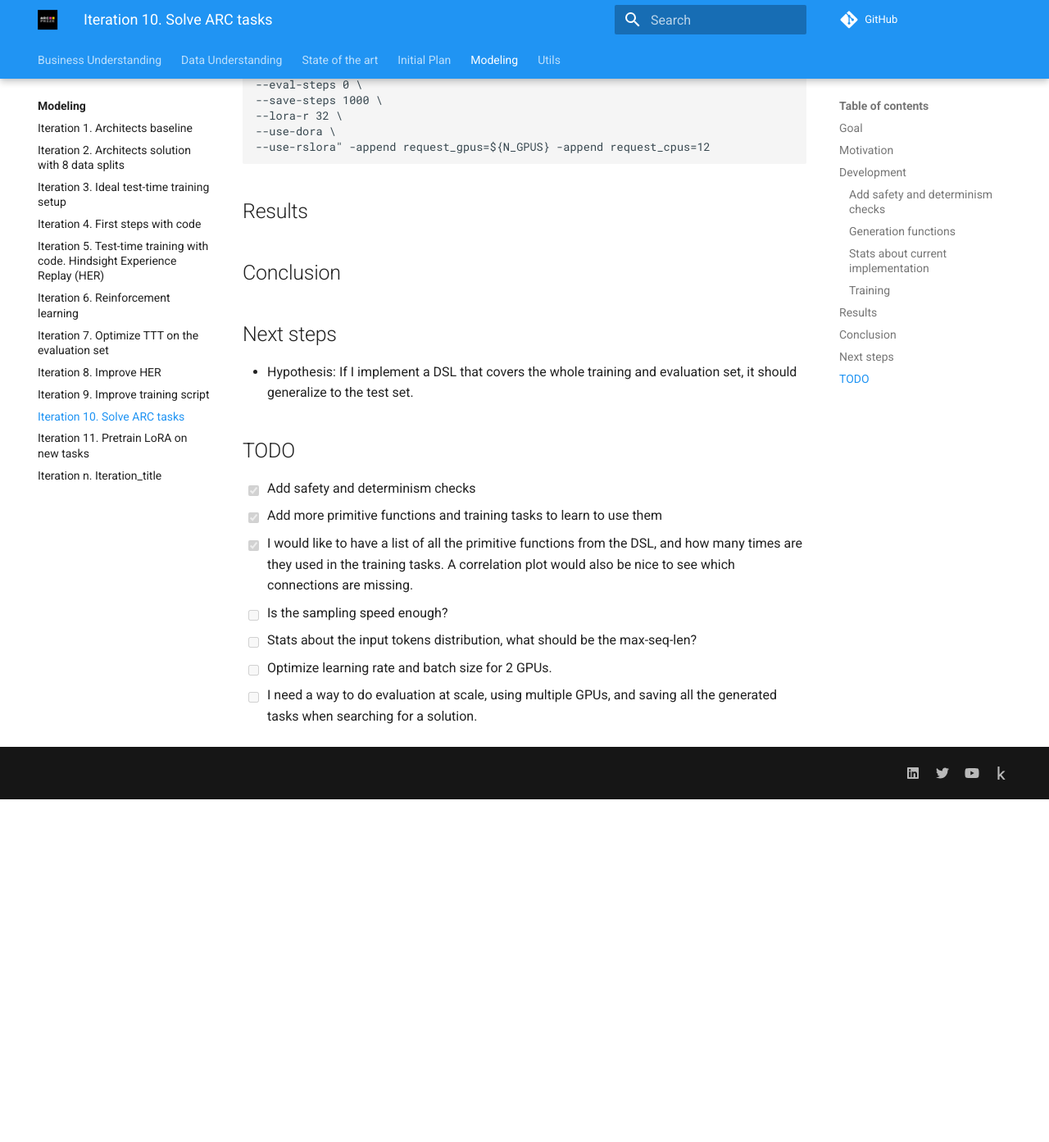
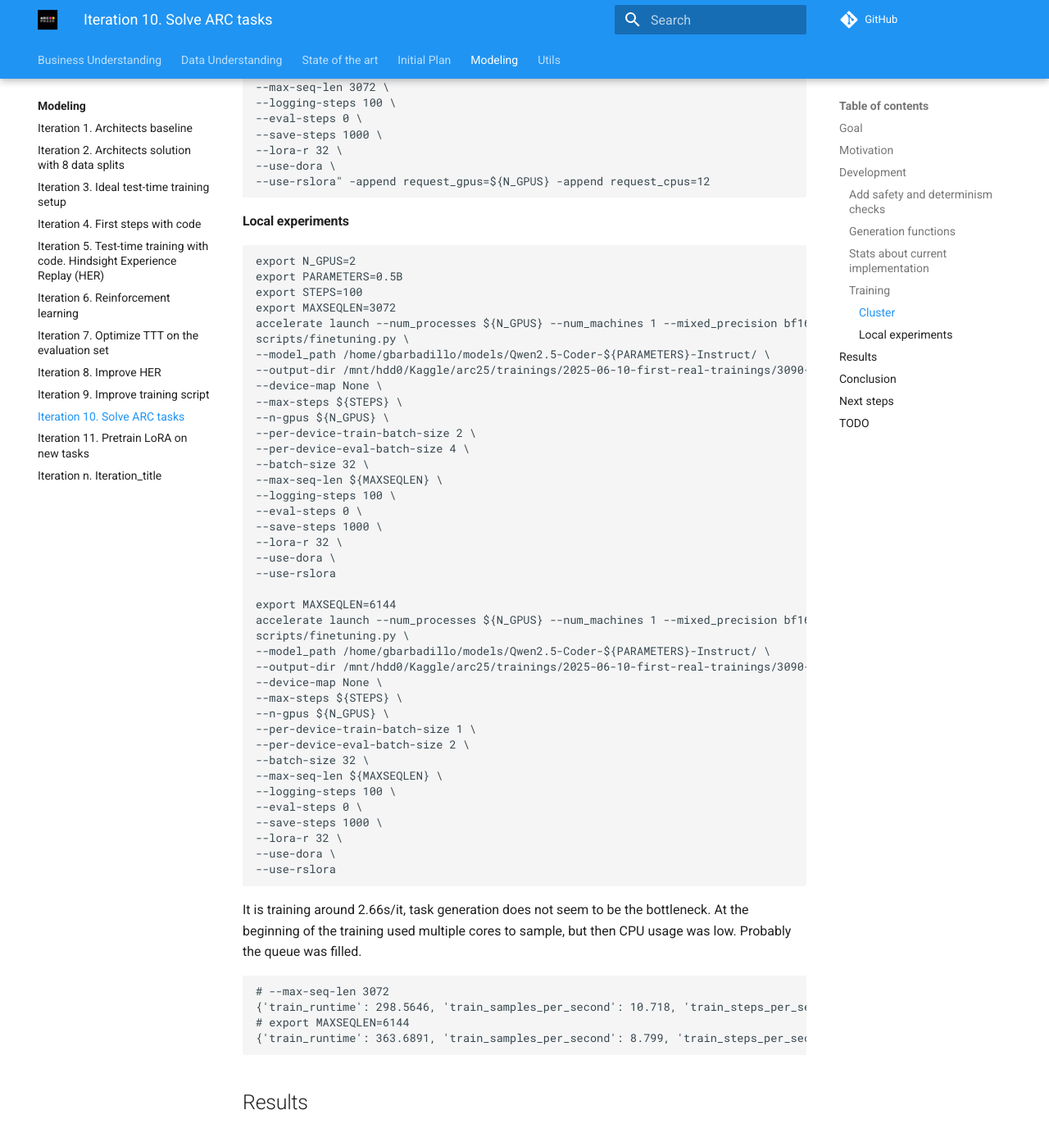
Before and after one commit to ironbar/arc25, an MkDocs documentation site: the page built from docs/modeling/Iteration_10_solve_arc_tasks.md, in a window 1280 px wide and 1400 px high, scrolled down 2066 px. Shown: the top 1393 px of the window at 82% size. Built offline with MkDocs 1.6.1 and Material for MkDocs 9.7.7, drawn with Linux system fonts in a browser that asks for light colours; comment, search, counter and statistics services are not loaded; before the commit the page ends 3041 px from its top, so only the background shows below that.

Commit message:
local experiments to find max-seq-len

````diff
--- a/docs/modeling/Iteration_10_solve_arc_tasks.md
+++ b/docs/modeling/Iteration_10_solve_arc_tasks.md
@@ -73,6 +73,8 @@
 
 ### Training
 
+#### Cluster
+
 ```bash
 export N_GPUS=2
 export PARAMETERS=0.5B
@@ -97,6 +99,61 @@
 --use-rslora" -append request_gpus=${N_GPUS} -append request_cpus=12
 ```
 
+#### Local experiments
+
+```bash
+export N_GPUS=2
+export PARAMETERS=0.5B
+export STEPS=100
+export MAXSEQLEN=3072
+accelerate launch --num_processes ${N_GPUS} --num_machines 1 --mixed_precision bf16 --multi_gpu  \
+scripts/finetuning.py \
+--model_path /home/gbarbadillo/models/Qwen2.5-Coder-${PARAMETERS}-Instruct/ \
+--output-dir /mnt/hdd0/Kaggle/arc25/trainings/2025-06-10-first-real-trainings/3090-GPUS${N_GPUS}-Qwen2.5-Coder-${PARAMETERS}-${STEPS}steps-${MAXSEQLEN}msl \
+--device-map None \
+--max-steps ${STEPS} \
+--n-gpus ${N_GPUS} \
+--per-device-train-batch-size 2 \
+--per-device-eval-batch-size 4 \
+--batch-size 32 \
+--max-seq-len ${MAXSEQLEN} \
+--logging-steps 100 \
+--eval-steps 0 \
+--save-steps 1000 \
+--lora-r 32 \
+--use-dora \
+--use-rslora
+
+export MAXSEQLEN=6144
+accelerate launch --num_processes ${N_GPUS} --num_machines 1 --mixed_precision bf16 --multi_gpu  \
+scripts/finetuning.py \
+--model_path /home/gbarbadillo/models/Qwen2.5-Coder-${PARAMETERS}-Instruct/ \
+--output-dir /mnt/hdd0/Kaggle/arc25/trainings/2025-06-10-first-real-trainings/3090-GPUS${N_GPUS}-Qwen2.5-Coder-${PARAMETERS}-${STEPS}steps-${MAXSEQLEN}msl \
+--device-map None \
+--max-steps ${STEPS} \
+--n-gpus ${N_GPUS} \
+--per-device-train-batch-size 1 \
+--per-device-eval-batch-size 2 \
+--batch-size 32 \
+--max-seq-len ${MAXSEQLEN} \
+--logging-steps 100 \
+--eval-steps 0 \
+--save-steps 1000 \
+--lora-r 32 \
+--use-dora \
+--use-rslora
+```
+
+It is training around 2.66s/it, task generation does not seem to be the bottleneck. At the beginning of the training used multiple cores to sample, but then CPU usage was low. Probably
+the queue was filled.
+
+```
+# --max-seq-len 3072
+{'train_runtime': 298.5646, 'train_samples_per_second': 10.718, 'train_steps_per_second': 0.335, 'train_loss': 0.24244340896606445, 'epoch': 1.0}
+# export MAXSEQLEN=6144
+{'train_runtime': 363.6891, 'train_samples_per_second': 8.799, 'train_steps_per_second': 0.275, 'train_loss': 0.23476869583129883, 'epoch': 1.0}
+```
+
 ## Results
 
 ## Conclusion
````
Also changed, not shown: 1 other file.
